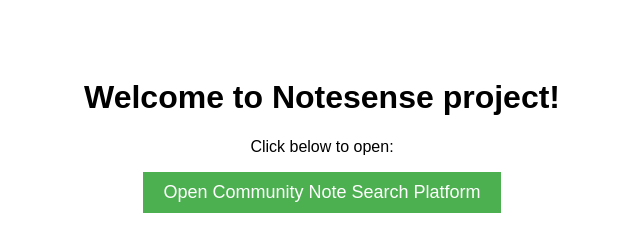
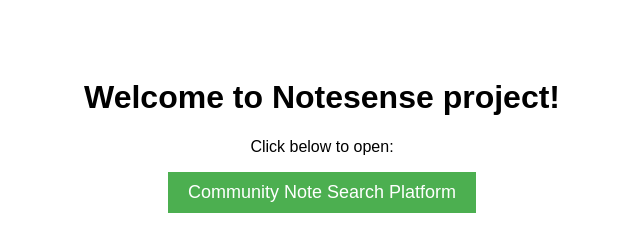
Before and after one commit to Notesense/GUI, a plain HTML site: page index.html in a window 1280 px wide. Shown: the whole page, without its empty margins (318-958 px from the left). Drawn offline with Linux system fonts and the light colour scheme.

Commit message:
Update index.html

```diff
--- a/index.html
+++ b/index.html
@@ -27,7 +27,7 @@
     <h1>Welcome to Notesense project!</h1>
     <p>Click below to open:</p>
     <a href="https://communitynotes.streamlit.app/" target="_blank">
-        <button>Open Community Note Search Platform</button>
+        <button>Community Note Search Platform</button>
     </a>
 </body>
 </html>
```
